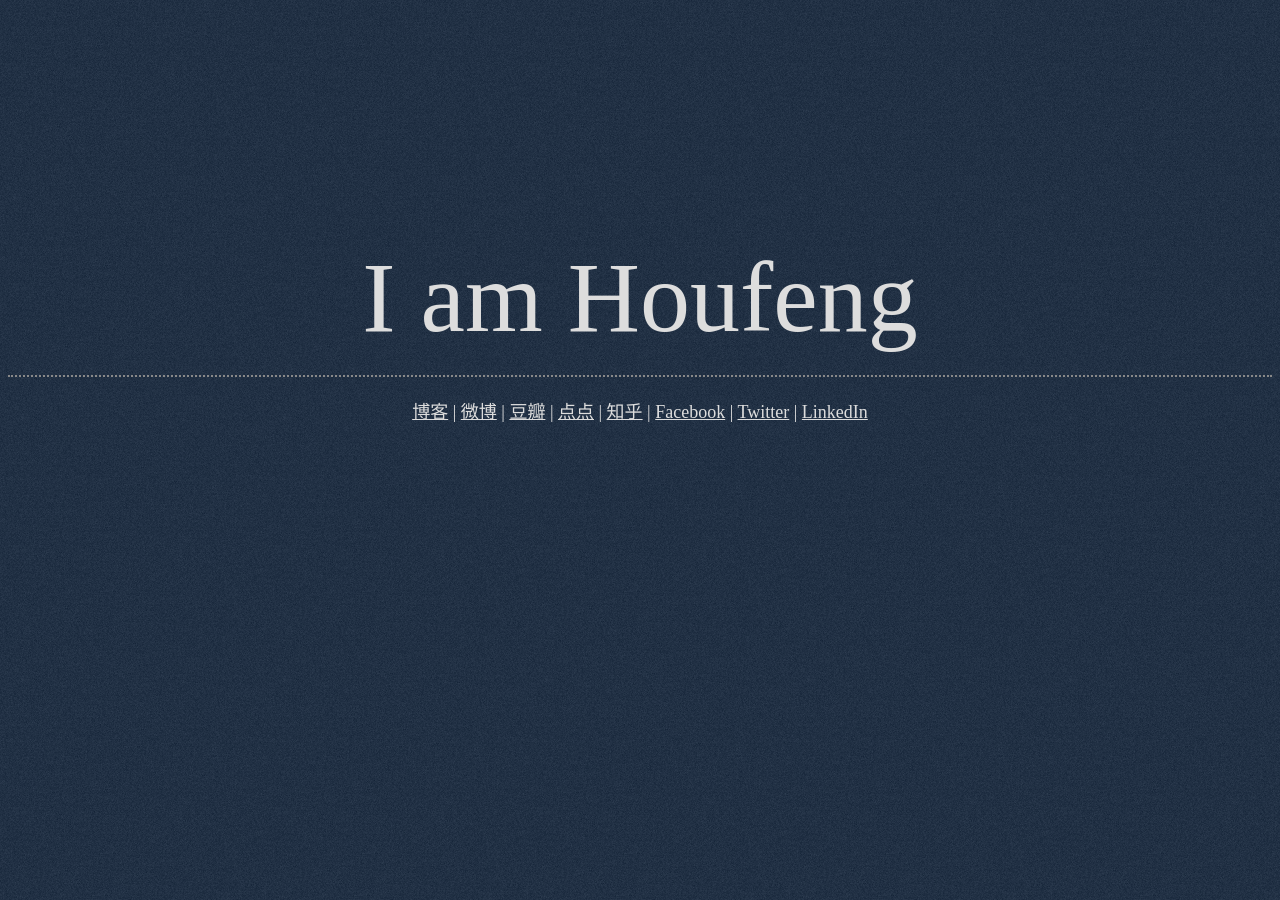
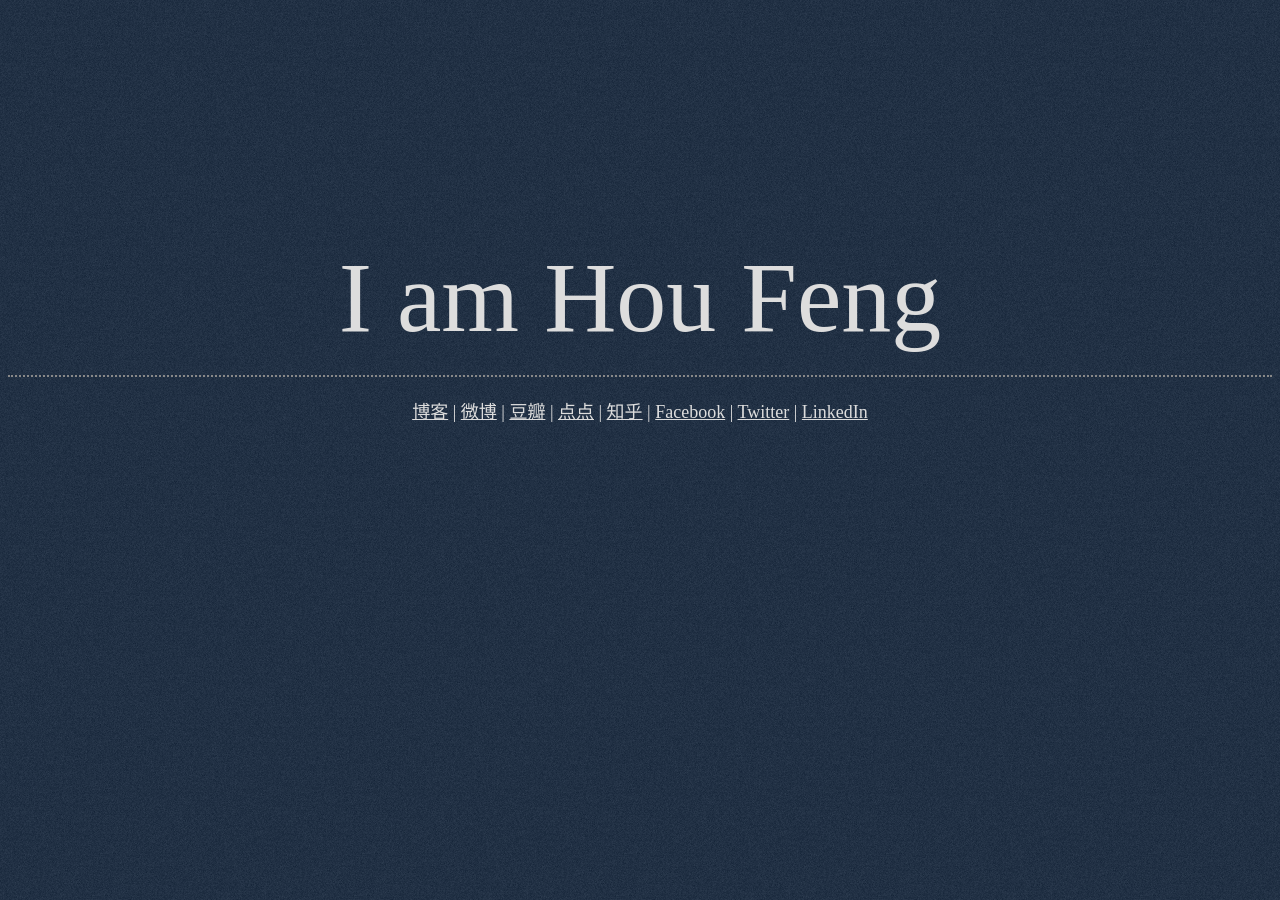
Before and after one commit to Houfeng/houfeng.github.com, a Jekyll site: the page index.html, which Jekyll copies as it is, in a window 1280 px wide. Built offline with Jekyll 4.4.1, drawn with Linux system fonts in a browser that asks for light colours; Markdown is read by kramdown in place of the engine named in the settings.

Commit message:
Updated index.html

```diff
--- a/index.html
+++ b/index.html
@@ -1,6 +1,6 @@
 <html>
 <head>
-	<title>I am Houfeng</title>
+	<title>I am Hou Feng</title>
   <meta http-equiv="content-type" content="text/html;charset=utf-8" />
     <style>
       html, body{
@@ -24,7 +24,7 @@
     </style>
 </head>
 <body>
-    <div id="i">I am Houfeng</div>
+    <div id="i">I am Hou Feng</div>
   <div id="link"><a href='http://blog.houfeng.net'>博客</a> | <a href='http://weibo.com/houfeng'>微博</a> | <a href="http://www.douban.com/people/5607115/">豆瓣</a> | <a href='http://i.houfeng.net'>点点</a> | <a href="http://www.zhihu.com/people/hou-feng">知乎</a> | <a href="http://www.facebook.com/houzhanfeng">Facebook</a> | <a href='http://www.twitter.com/hou_feng'>Twitter</a> | <a href="http://www.linkedin.com/pub/hou-feng/63/5a5/887">LinkedIn</a></div>
 </body>
 </html>
```
